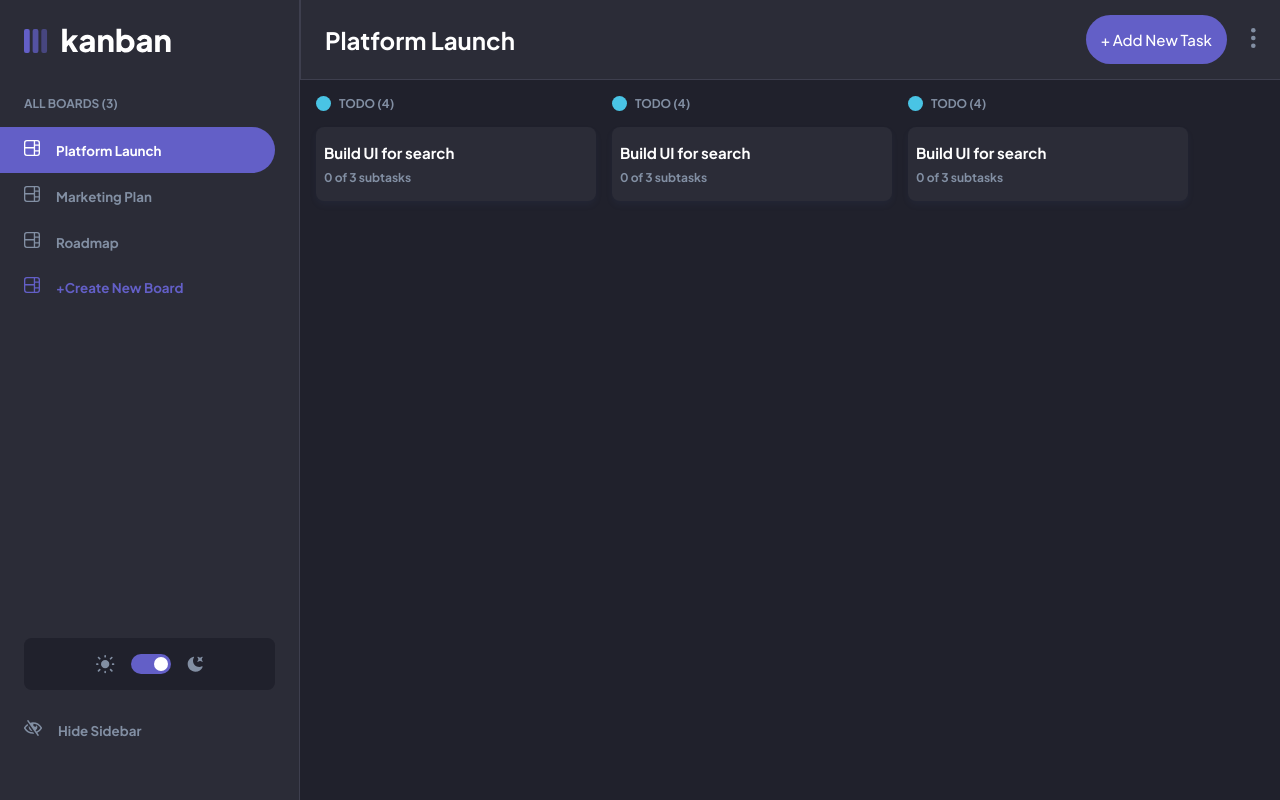
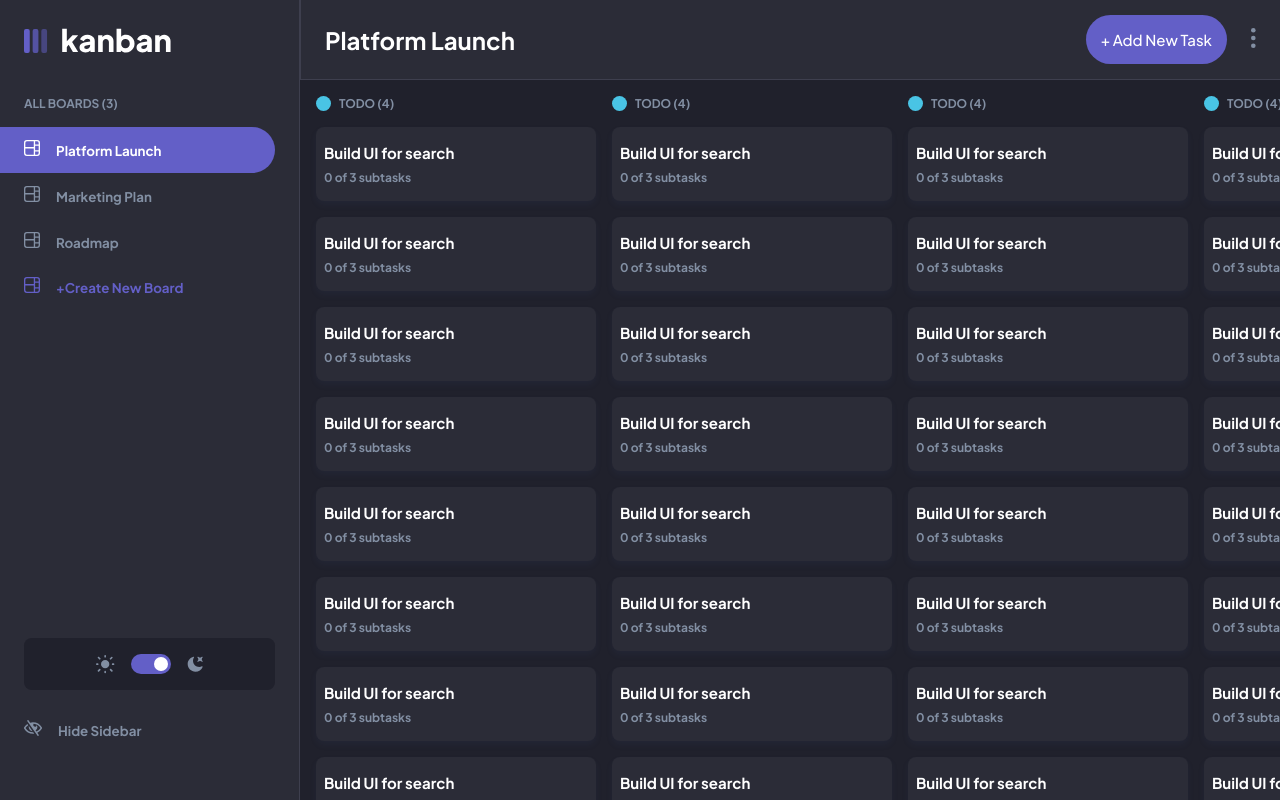
Before and after one commit to bsarnii/kanban-task-manager, an Angular app: page / in a window 1280 px wide. Built offline with nearby package versions, Linux system fonts and the light colour scheme.

Commit message:
implemented scrollable main

```diff
--- a/src/app/app.component.scss
+++ b/src/app/app.component.scss
@@ -4,6 +4,7 @@
 .header-main-wrapper{
     width: 100%;
     z-index: 3;
+    overflow: auto;
 }
 .show-sidebar{
     position: fixed;
--- a/src/app/app.component.ts
+++ b/src/app/app.component.ts
@@ -11,8 +11,10 @@ export class AppComponent {
   constructor (public sidebarService: SidebarToggleService) {}
 
   ngOnInit(){
+    console.log(window.innerWidth)
     if (window.innerWidth <= 575){
       this.sidebarService.sidebarOpened = false;
     }
+    console.log(this.sidebarService.sidebarOpened)
   }
 }
--- a/src/app/column/column.component.html
+++ b/src/app/column/column.component.html
@@ -3,7 +3,7 @@
     <h2 class="heading-s">{{columnName}} (4)</h2>
 </div>
 <div class="column-body">
-    <div class="task">
+    <div *ngFor="let i of [0,1,2,3,4,5,6,7,8,9,10,11,12,13,14]" class="task">
         <h3 class="heading-m">{{taskTitle}}</h3>
         <p class="body-m">{{completedSubtasks}} of {{totalSubtasks}} subtasks</p>
     </div>
--- a/src/app/column/column.component.scss
+++ b/src/app/column/column.component.scss
@@ -23,6 +23,7 @@
     .task{
         background-color: var(--color-sec-bg);
         padding: 1rem .5rem;
+        margin: 1rem 0;
         border-radius: 8px;
         box-shadow: 0px 4px 6px rgba(54, 78, 126, 0.101545);
         h3{
--- a/src/app/main/main.component.html
+++ b/src/app/main/main.component.html
@@ -5,3 +5,6 @@
 <app-column></app-column>
 <app-column></app-column>
 <app-column></app-column>
+<app-column></app-column>
+<app-column></app-column>
+<app-column></app-column>
--- a/src/app/main/main.component.scss
+++ b/src/app/main/main.component.scss
@@ -1,7 +1,8 @@
 :host{
+    min-height: calc(100vh - 5rem);
     height: calc(100vh - 5rem);
     display: flex;
-
+    overflow: scroll;
     &:has(.empty-board){
     display: flex;
     justify-content: center;
```
